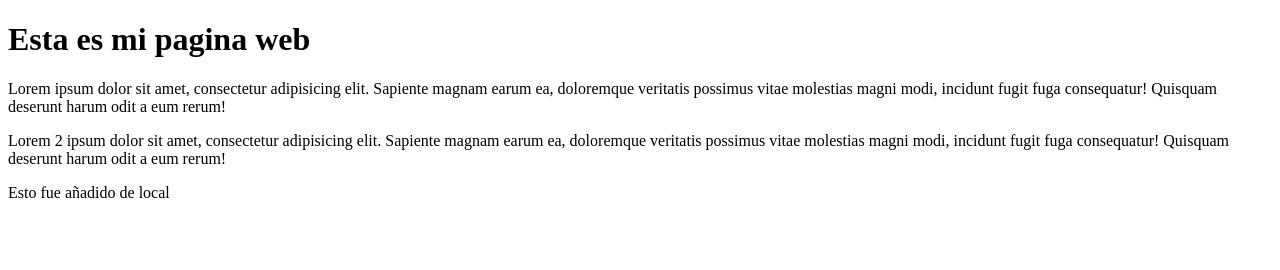
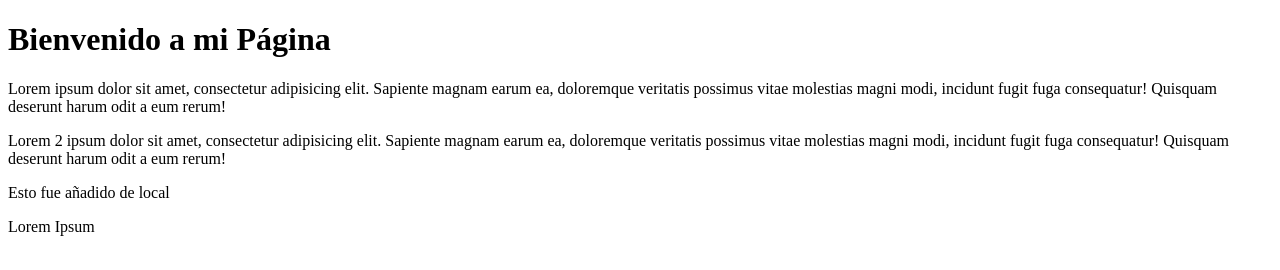
Before and after one commit to jeancrojas/test, a plain HTML site: page index.html in a window 1280 px wide. Drawn offline with Linux system fonts and the light colour scheme.

Commit message:
Add info file index.html

```diff
--- a/index.html
+++ b/index.html
@@ -5,10 +5,11 @@
     <title>Mi página web</title>
 </head>
 <body>
-   <h1>Esta es mi pagina web</h1>
+   <h1>Bienvenido a mi Página</h1>
 
    <p>Lorem ipsum dolor sit amet, consectetur adipisicing elit. Sapiente magnam earum ea, doloremque veritatis possimus vitae molestias magni modi, incidunt fugit fuga consequatur! Quisquam deserunt harum odit a eum rerum!</p>
     <p>Lorem 2 ipsum dolor sit amet, consectetur adipisicing elit. Sapiente magnam earum ea, doloremque veritatis possimus vitae molestias magni modi, incidunt fugit fuga consequatur! Quisquam deserunt harum odit a eum rerum!</p>
 <p>Esto fue añadido de local</p>
+<p>Lorem Ipsum</p>
 </body>
 </html>
```
